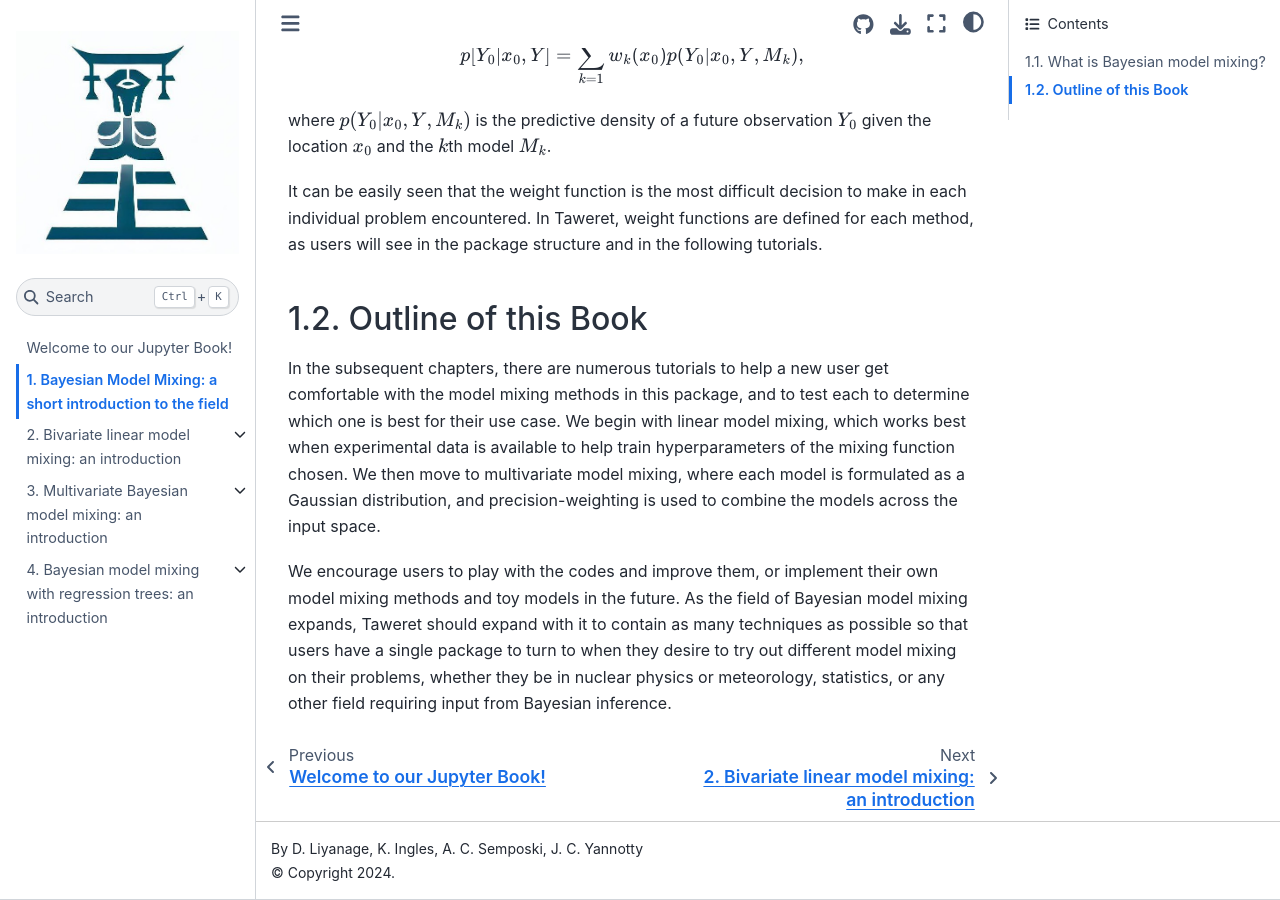
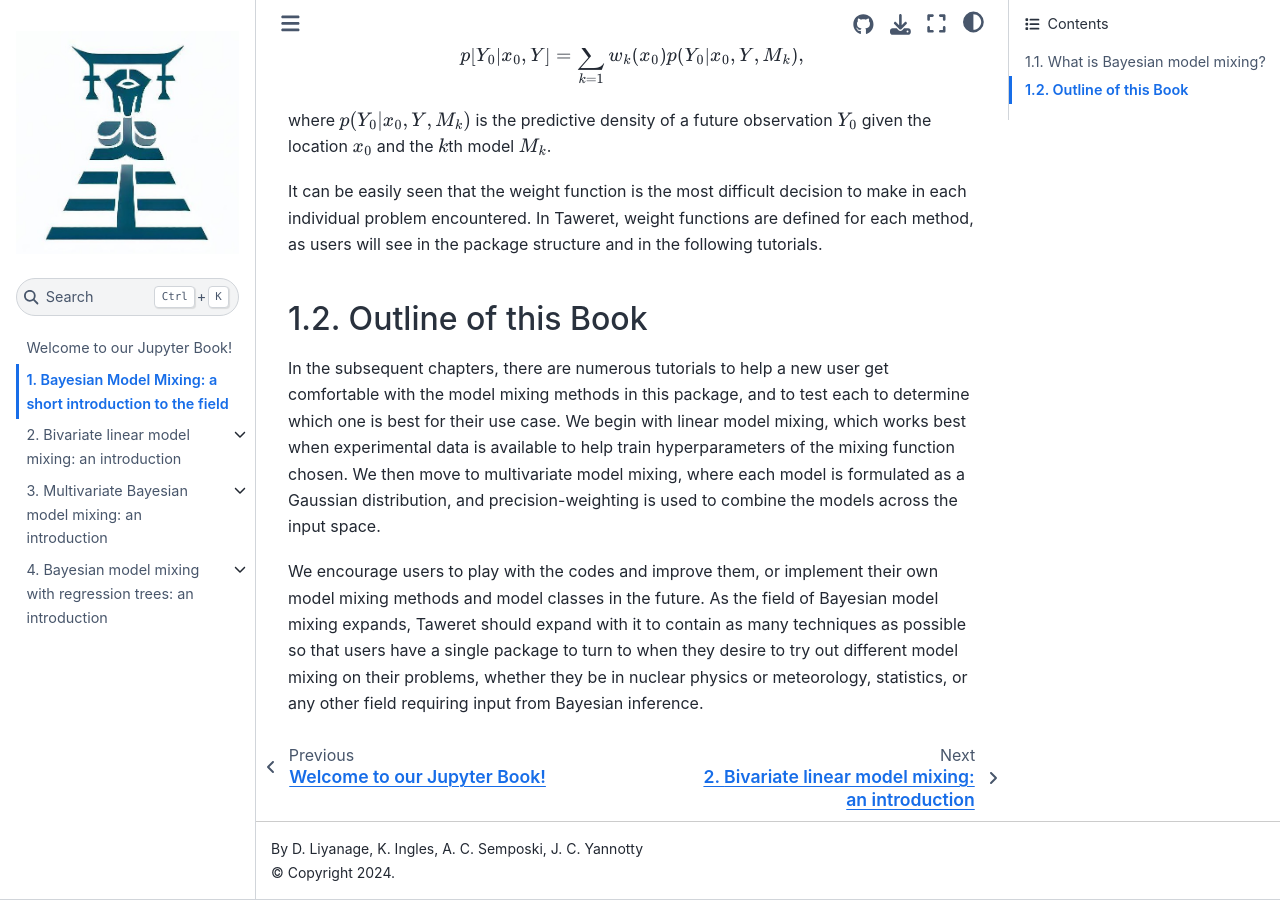
Before and after one commit to bandframework/Taweret, a Jupyter Book: the page built from book/BMM_intro.md, in a window 1280 px wide and 900 px high, scrolled down 1218 px. Built offline with Jupyter Book 1.0.4 settings and Sphinx 7.4.7 and the Sphinx Book theme 1.1.4, drawn with Linux system fonts in a browser that asks for light colours; pages that are not in the unit, such as notebooks, are missing from menus.

Commit message:
changing a bit here

```diff
--- a/book/BMM_intro.md
+++ b/book/BMM_intro.md
@@ -26,4 +26,4 @@ It can be easily seen that the weight function is the most difficult decision to
 
 In the subsequent chapters, there are numerous tutorials to help a new user get comfortable with the model mixing methods in this package, and to test each to determine which one is best for their use case. We begin with linear model mixing, which works best when experimental data is available to help train hyperparameters of the mixing function chosen. We then move to multivariate model mixing, where each model is formulated as a Gaussian distribution, and precision-weighting is used to combine the models across the input space.
 
-We encourage users to play with the codes and improve them, or implement their own model mixing methods and toy models in the future. As the field of Bayesian model mixing expands, Taweret should expand with it to contain as many techniques as possible so that users have a single package to turn to when they desire to try out different model mixing on their problems, whether they be in nuclear physics or meteorology, statistics, or any other field requiring input from Bayesian inference.
+We encourage users to play with the codes and improve them, or implement their own model mixing methods and model classes in the future. As the field of Bayesian model mixing expands, Taweret should expand with it to contain as many techniques as possible so that users have a single package to turn to when they desire to try out different model mixing on their problems, whether they be in nuclear physics or meteorology, statistics, or any other field requiring input from Bayesian inference.
```
